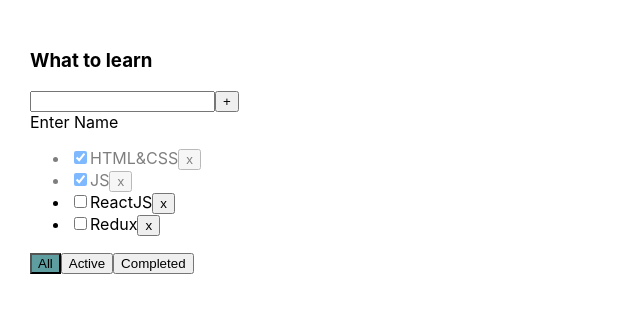
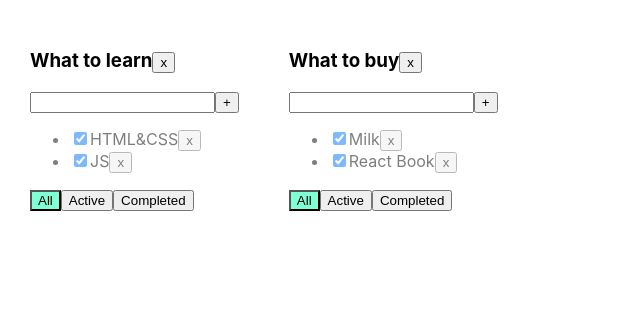
Before and after one commit to tes7a/todo-list, a React (Create React App) app: page / in a window 1280 px wide. Shown: the top 312 px of the page, without its empty margins (0-640 px from the left). Built offline with nearby package versions, Linux system fonts and the light colour scheme.

Commit message:
Add buttom delete task

```diff
--- a/package.json
+++ b/package.json
@@ -10,11 +10,12 @@
     "@types/node": "^12.0.0",
     "@types/react": "^16.9.0",
     "@types/react-dom": "^16.9.0",
+    "@types/uuid": "^7.0.3",
     "react": "^16.13.1",
     "react-dom": "^16.13.1",
     "react-scripts": "3.4.1",
     "typescript": "~3.7.2",
-    "uuid": "^8.3.2"
+    "uuid": "^8.0.0"
   },
   "scripts": {
     "start": "react-scripts start",
--- a/src/App.css
+++ b/src/App.css
@@ -1,20 +1,24 @@
 .App {
-    padding: 30px;
-    display: flex;
+  padding: 30px;
+  display: flex;
 }
 
 .App > div {
-    margin-right: 50px;
+  margin-right: 50px;
+}
+
+.error {
+  border: red 1px solid;
+}
+
+.error-message {
+  color: red;
 }
 
 .active-filter {
-    background-color: cadetblue;
-}
-
-.error {
-    border: 2px solid red;
+  background-color: aquamarine;
 }
 
 .is-done {
-    opacity: 0.5;
+  opacity: 0.5;
 }
--- a/src/App.tsx
+++ b/src/App.tsx
@@ -1,59 +1,106 @@
 import React, {useState} from 'react';
 import './App.css';
-import {TasksTodolist, Todolist} from "./components/Todolist";
+import {TaskType, Todolist} from './Todolist';
 import {v1} from 'uuid';
 
+export type FilterValuesType = "all" | "active" | "completed";
+type TodolistType = {
+    id: string
+    title: string
+    filter: FilterValuesType
+}
 
-export type FilterValuesType = "all" | "completed" | "active";
+type TasksStateType = {
+    [key: string]: Array<TaskType>
+}
+
 
 function App() {
+    let todolistId1 = v1();
+    let todolistId2 = v1();
 
-    let [tasks, setTasks] = useState<Array<TasksTodolist>>([
-        {id: v1(), title: "HTML&CSS", isDone: true},
-        {id: v1(), title: "JS", isDone: true},
-        {id: v1(), title: "ReactJS", isDone: false},
-        {id: v1(), title: "Redux", isDone: false},
-    ]);
-    let [filter, setFilter] = useState<FilterValuesType>("all");
+    let [todolists, setTodolists] = useState<Array<TodolistType>>([
+        {id: todolistId1, title: "What to learn", filter: "all"},
+        {id: todolistId2, title: "What to buy", filter: "all"}
+    ])
 
-    function ChangeFilter(value: FilterValuesType) {
-        setFilter(value)
+    let [tasks, setTasks] = useState<TasksStateType>({
+        [todolistId1]: [
+            {id: v1(), title: "HTML&CSS", isDone: true},
+            {id: v1(), title: "JS", isDone: true}
+        ],
+        [todolistId2]: [
+            {id: v1(), title: "Milk", isDone: true},
+            {id: v1(), title: "React Book", isDone: true}
+        ]
+    });
+
+
+    function removeTask(id: string, todolistId: string) {
+        let todolistTasks = tasks[todolistId];
+        tasks[todolistId] = todolistTasks.filter(t => t.id != id);
+        setTasks({...tasks});
     }
 
-    function RemoveTasks(id: string) {
-        let NewFilteredTasks = tasks.filter(t => t.id !== id)
-        setTasks(NewFilteredTasks);
+    function addTask(title: string, todolistId: string) {
+        let task = {id: v1(), title: title, isDone: false};
+        let todolistTasks = tasks[todolistId];
+        tasks[todolistId] = [task, ...todolistTasks];
+        setTasks({...tasks});
     }
 
-    const changeTaskStatus = (taskID: string, isDone: boolean) => {
-        const updatedTasks = tasks.map(t => t.id === taskID ? {...t, isDone} : t)
-        setTasks(updatedTasks)
+    function changeStatus(id: string, isDone: boolean, todolistId: string) {
+        let todolistTasks = tasks[todolistId];
+        let task = todolistTasks.find(t => t.id === id);
+        if (task) {
+            task.isDone = isDone;
+            setTasks({...tasks});
+        }
     }
 
-    function addTask(title: string) {
-        let newTask: TasksTodolist = {id: v1(), title: title, isDone: false}
-        setTasks([newTask, ...tasks]);
+    function changeFilter(value: FilterValuesType, todolistId: string) {
+        let todolist = todolists.find(tl => tl.id === todolistId);
+        if (todolist) {
+            todolist.filter = value;
+            setTodolists([...todolists])
+        }
     }
 
-    let TaskForTodoList = tasks;
-    if (filter === "completed") {
-        TaskForTodoList = tasks.filter(t => t.isDone === true);
-    }
-    if (filter === "active") {
-        TaskForTodoList = tasks.filter(t => t.isDone === false);
+    function removeTodolist(id: string) {
+        setTodolists(todolists.filter(tl => tl.id != id));
+        delete tasks[id];
+        setTasks({...tasks});
     }
 
     return (
         <div className="App">
-            <Todolist
-                title="What to learn"
-                tasks={TaskForTodoList}
-                removeTasks={RemoveTasks}
-                changeFilter={ChangeFilter}
-                addTask={addTask}
-                filter={filter}
-                changeTaskStatus={changeTaskStatus}
-            />
+            {
+                todolists.map(tl => {
+                    let allTodolistTasks = tasks[tl.id];
+                    let tasksForTodolist = allTodolistTasks;
+
+                    if (tl.filter === "active") {
+                        tasksForTodolist = allTodolistTasks.filter(t => t.isDone === false);
+                    }
+                    if (tl.filter === "completed") {
+                        tasksForTodolist = allTodolistTasks.filter(t => t.isDone === true);
+                    }
+
+                    return <Todolist
+                        key={tl.id}
+                        id={tl.id}
+                        title={tl.title}
+                        tasks={tasksForTodolist}
+                        removeTask={removeTask}
+                        changeFilter={changeFilter}
+                        addTask={addTask}
+                        changeTaskStatus={changeStatus}
+                        filter={tl.filter}
+                        removeTodolist={removeTodolist}
+                    />
+                })
+            }
+
         </div>
     );
 }
--- /dev/null
+++ b/src/Todolist.tsx
@@ -0,0 +1,95 @@
+import React, {ChangeEvent, useState, KeyboardEvent} from 'react';
+import {FilterValuesType} from './App';
+
+export type TaskType = {
+    id: string
+    title: string
+    isDone: boolean
+}
+
+type PropsType = {
+    id: string
+    title: string
+    tasks: Array<TaskType>
+    removeTask: (taskId: string, todolistId: string) => void
+    changeFilter: (value: FilterValuesType, todolistId: string) => void
+    addTask: (title: string, todolistId: string) => void
+    changeTaskStatus: (id: string, isDone: boolean, todolistId: string) => void
+    removeTodolist: (id: string) => void
+    filter: FilterValuesType
+}
+
+export function Todolist(props: PropsType) {
+    let [title, setTitle] = useState("")
+    let [error, setError] = useState<string | null>(null)
+
+    const addTask = () => {
+        let newTitle = title.trim();
+        if (newTitle !== "") {
+            props.addTask(newTitle, props.id);
+            setTitle("");
+        } else {
+            setError("Title is required");
+        }
+    }
+
+    const onChangeHandler = (e: ChangeEvent<HTMLInputElement>) => {
+        setTitle(e.currentTarget.value)
+    }
+
+    const onKeyPressHandler = (e: KeyboardEvent<HTMLInputElement>) => {
+        setError(null);
+        if (e.charCode === 13) {
+            addTask();
+        }
+    }
+
+    const removeTodolist = () => props.removeTodolist(props.id)
+
+    const onAllClickHandler = () => props.changeFilter("all", props.id);
+    const onActiveClickHandler = () => props.changeFilter("active", props.id);
+    const onCompletedClickHandler = () => props.changeFilter("completed", props.id);
+
+    return <div>
+        <h3> {props.title}
+            <button onClick={removeTodolist}>x</button>
+        </h3>
+        <div>
+            <input value={title}
+                   onChange={onChangeHandler}
+                   onKeyPress={onKeyPressHandler}
+                   className={error ? "error" : ""}
+            />
+            <button onClick={addTask}>+</button>
+            {error && <div className="error-message">{error}</div>}
+        </div>
+        <ul>
+            {
+                props.tasks.map(t => {
+                    const onClickHandler = () => props.removeTask(t.id, props.id)
+                    const onChangeHandler = (e: ChangeEvent<HTMLInputElement>) => {
+                        let newIsDoneValue = e.currentTarget.checked;
+                        props.changeTaskStatus(t.id, newIsDoneValue, props.id);
+                    }
+
+                    return <li key={t.id} className={t.isDone ? "is-done" : ""}>
+                        <input type="checkbox" onChange={onChangeHandler} checked={t.isDone}/>
+                        <span>{t.title}</span>
+                        <button onClick={onClickHandler}>x</button>
+                    </li>
+                })
+            }
+        </ul>
+        <div>
+            <button className={props.filter === 'all' ? "active-filter" : ""}
+                    onClick={onAllClickHandler}>All
+            </button>
+            <button className={props.filter === 'active' ? "active-filter" : ""}
+                    onClick={onActiveClickHandler}>Active
+            </button>
+            <button className={props.filter === 'completed' ? "active-filter" : ""}
+                    onClick={onCompletedClickHandler}>Completed
+            </button>
+        </div>
+    </div>
+}
--- a/src/components/Button.tsx
+++ /dev/null
@@ -1,3 +0,0 @@
-import React, {useState} from 'react';
-
-sfdsdfsdf
--- a/src/components/Todolist.tsx
+++ /dev/null
@@ -1,107 +0,0 @@
-import React, {KeyboardEvent, ChangeEvent, useState} from "react";
-import {FilterValuesType} from "../App";
-import {v1} from "uuid";
-
-export type TasksTodolist = {
-    id: string
-    title: string
-    isDone: boolean
-}
-
-type TodolistType = {
-    title: string
-    filter: FilterValuesType
-    tasks: Array<TasksTodolist>
-    removeTasks: (id: string) => void
-    changeFilter: (value: FilterValuesType) => void
-    changeTaskStatus: (taskID: string, isDone: boolean) => void
-    addTask: (title: string) => void
-}
-
-export function Todolist(props: TodolistType) {
-    const [error, setError] = useState<boolean>(false)
-    const [newTaskTitle, setNewTaskTitle] = useState<string>("");
-    const onTitleChangeHandler = (e: ChangeEvent<HTMLInputElement>) => {
-        setError(false)
-        setNewTaskTitle(e.currentTarget.value)
-    }
-    const onKeyPressHandler = (e: KeyboardEvent<HTMLInputElement>) => {
-        if (e.key === "Enter") {
-            props.addTask(newTaskTitle)
-            setNewTaskTitle("")
-        }
-    }
-    const addTask = () => {
-        const trimNewTaskTitle = newTaskTitle.trim()
-        if (trimNewTaskTitle) {
-            props.addTask(trimNewTaskTitle)
-        } else {
-            setError(true)
-        }
-        setNewTaskTitle("")
-    }
-
-    const onAllClickHandler = () => props.changeFilter("all")
-    const onActiveClickHandler = () => props.changeFilter("active")
-    const onCompletedClickHandler = () => props.changeFilter("completed")
-
-    const allBtnClass = props.filter === "all" ? "active-filter" : ""
-    const activeBtnClass = props.filter === "active" ? "active-filter" : ""
-    const completedBtnClass = props.filter === "completed" ? "active-filter" : ""
-    const userMessage = error
-        ? <div style={{color:"red"}}>Title is required!</div>
-        : <div>Enter Name</div>
-
-    return (
-        <div>
-            <h3>{props.title}</h3>
-            <div>
-                <input value={newTaskTitle}
-                       onKeyPress={onKeyPressHandler}
-                       onChange={onTitleChangeHandler}
-                       className={error ? "error" : ""}
-                />
-                <button onClick={addTask}>+</button>
-                {userMessage}
-            </div>
-            <ul>
-                {props.tasks.map(t => {
-                    const chengTaskStatus = (e: ChangeEvent<HTMLInputElement>) => {
-                        props.changeTaskStatus(t.id, e.currentTarget.checked)
-                    }
-                    const onRemoveHandler = () => {
-                        props.removeTasks(t.id)
-                    }
-                    const doneTasks = t.isDone ? "is-done" : ""
-
-                    return <li key={t.id}
-                               className={doneTasks}>
-                        <input type="checkbox"
-                               checked={t.isDone}
-                               onChange={chengTaskStatus}
-                        />
-                        <span>{t.title}</span>
-                        <button onClick={onRemoveHandler}>x</button>
-                    </li>
-                })}
-            </ul>
-            <div>
-                <button
-                    className={allBtnClass}
-                    onClick={onAllClickHandler}>
-                    All
-                </button>
-                <button
-                    className={activeBtnClass}
-                    onClick={onActiveClickHandler}>
-                    Active
-                </button>
-                <button
-                    className={completedBtnClass}
-                    onClick={onCompletedClickHandler}>
-                    Completed
-                </button>
-            </div>
-        </div>
-    )
-}
--- a/src/index.tsx
+++ b/src/index.tsx
@@ -4,7 +4,7 @@
 import App from './App';
 import * as serviceWorker from './serviceWorker';
 
-ReactDOM.render(<App/>, document.getElementById('root'));
+ReactDOM.render(<App />,  document.getElementById('root'));
 
 // If you want your app to work offline and load faster, you can change
 // unregister() to register() below. Note this comes with some pitfalls.
```
Also changed, not shown: 1 other file (tests, documents, lock files or other folders).
